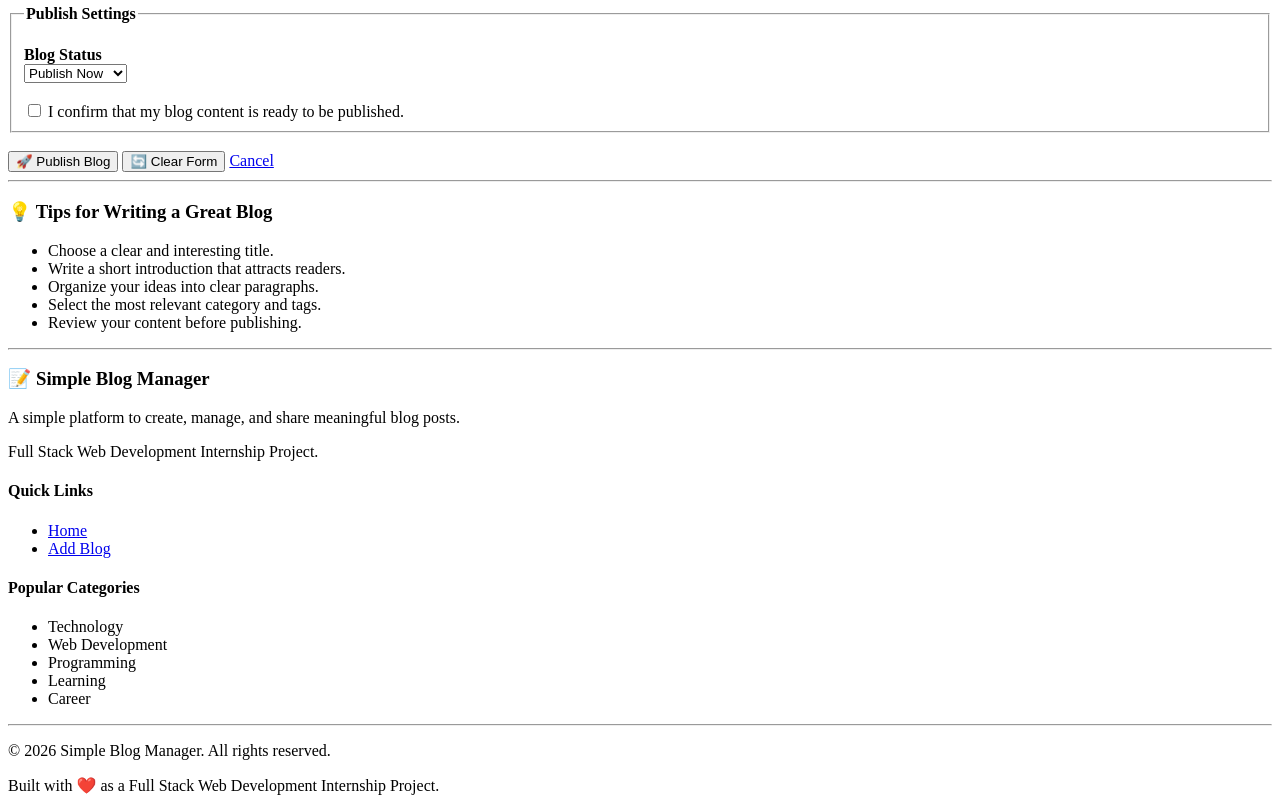
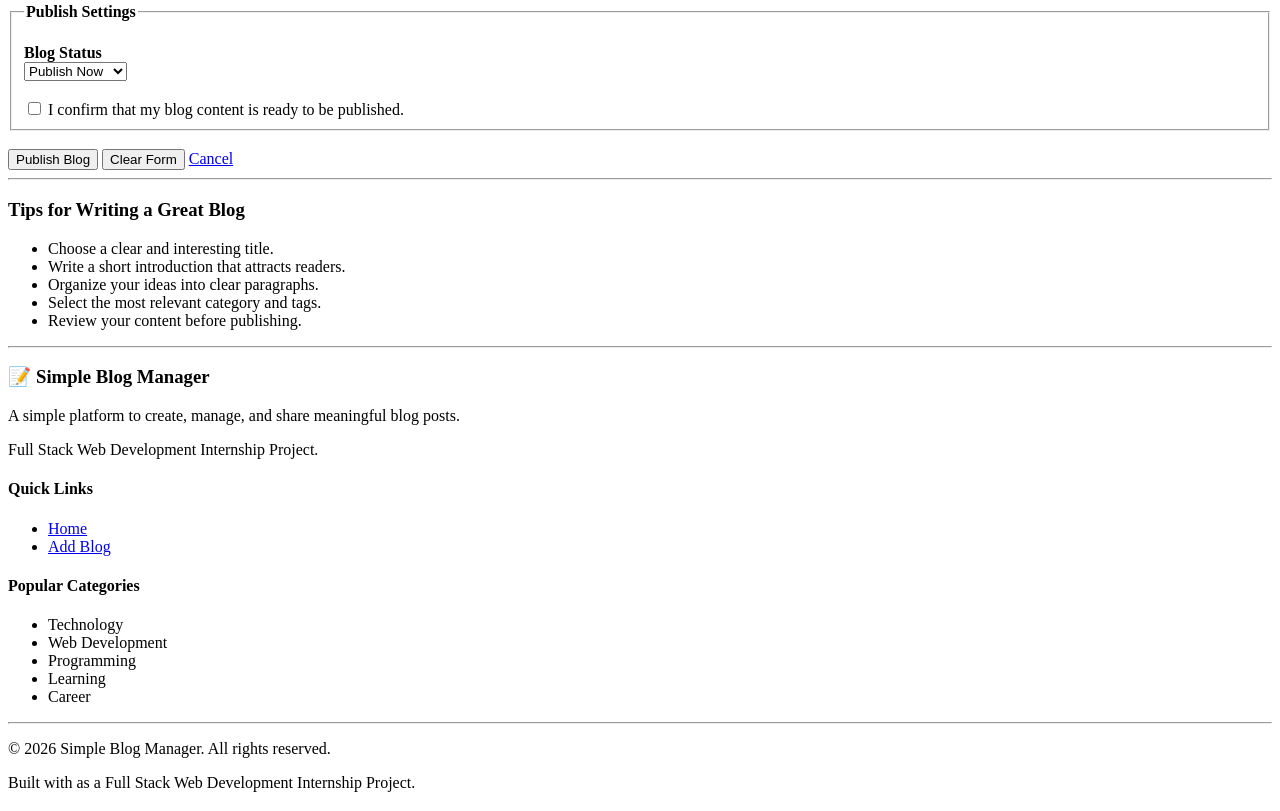
Before and after one commit to vedikagirhe/simple-blog-manager, a website: page public/add-blog.html in a window 1280 px wide. Shown: the part 1265-2076 px from the top of the page. Drawn offline with Linux system fonts and the light colour scheme.

```diff
--- a/public/add-blog.html
+++ b/public/add-blog.html
@@ -28,7 +28,7 @@
 
             <!-- Website Logo / Name -->
             <div>
-                <h1>📝 Simple Blog Manager</h1>
+                <h1> Simple Blog Manager</h1>
                 <p>Share ideas. Inspire readers.</p>
             </div>
 
@@ -57,7 +57,7 @@
 
         <section>
 
-            <p>✍️ CREATE & SHARE</p>
+            <p> CREATE & SHARE</p>
 
             <h2>Write a New Blog Post</h2>
 
@@ -390,11 +390,11 @@
                 <div>
 
                     <button type="submit">
-                        🚀 Publish Blog
+                        Publish Blog
                     </button>
 
                     <button type="reset">
-                        🔄 Clear Form
+                        Clear Form
                     </button>
 
                     <a href="index.html">
@@ -417,7 +417,7 @@
 
         <aside>
 
-            <h3>💡 Tips for Writing a Great Blog</h3>
+            <h3>Tips for Writing a Great Blog</h3>
 
             <ul>
 
@@ -533,7 +533,7 @@
         </p>
 
         <p>
-            Built with ❤️ as a Full Stack Web Development Internship Project.
+            Built with as a Full Stack Web Development Internship Project.
         </p>
 
 
```
Also changed, not shown: public/index.html (+2 -2 lines).
